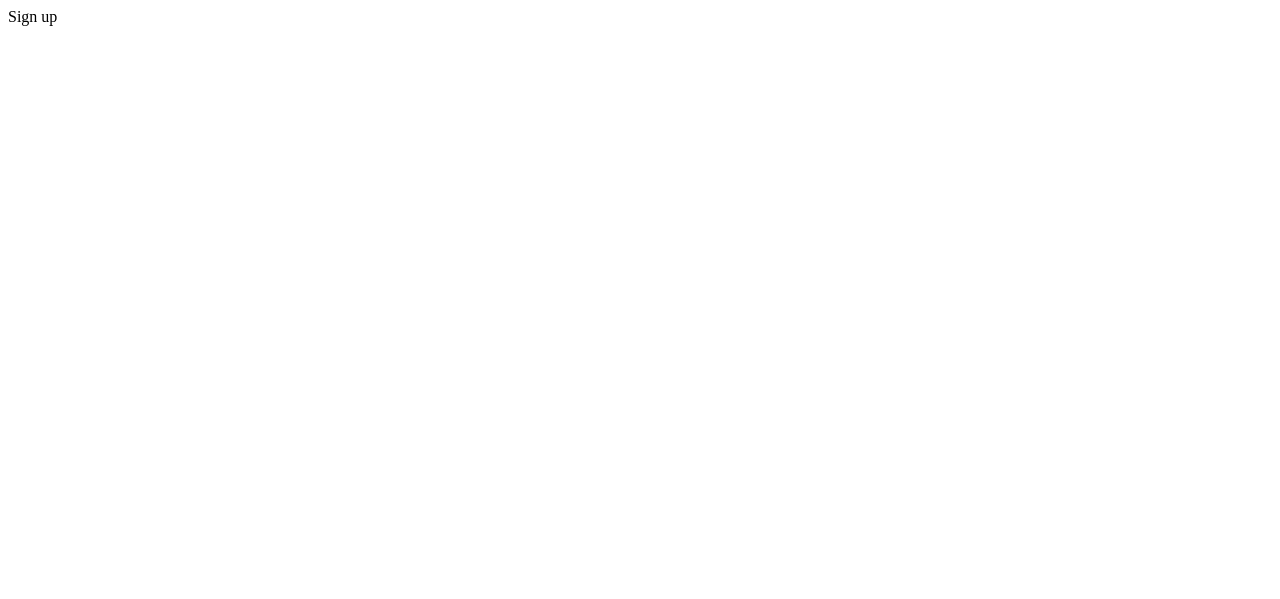
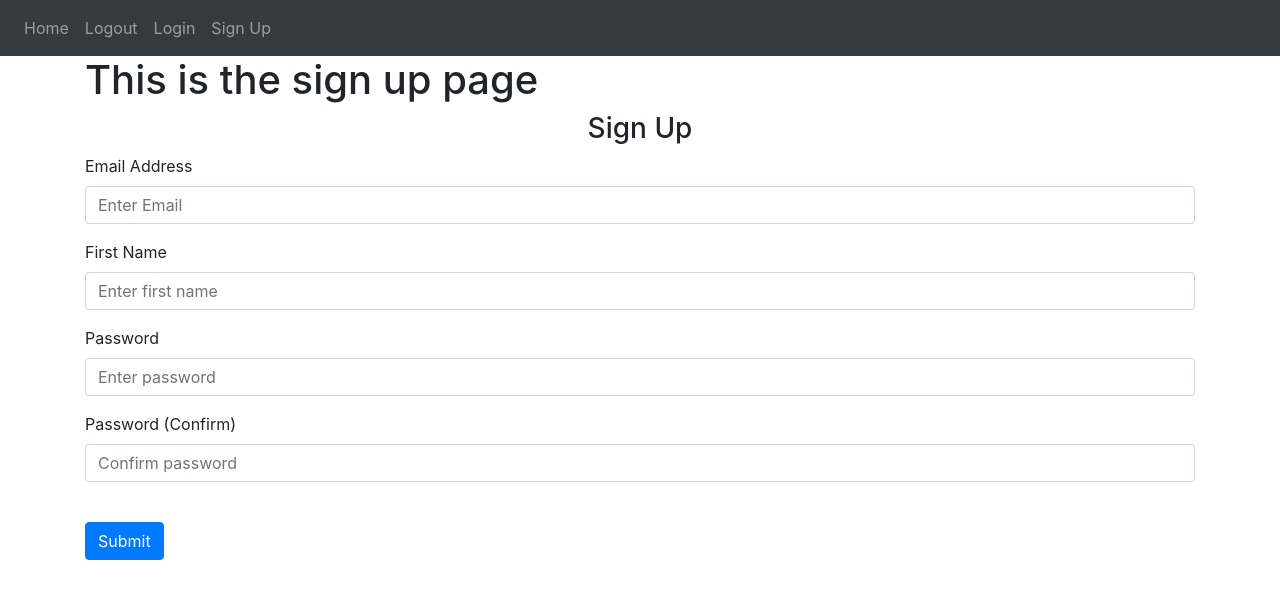
Before and after one commit to LUKEZFLU/LoginSystem-Flask, a Flask app: page /sign-up in a window 1280 px wide. Before the commit the part shown is almost empty. Shown: the top 599 px of the page. Run offline with Flask 3, Linux system fonts and the light colour scheme; some libraries are stand-ins or nearby versions.

Commit message:
Finish login and signup page

```diff
--- a/website/auth.py
+++ b/website/auth.py
@@ -1,10 +1,10 @@
-from flask import Blueprint
+from flask import Blueprint, render_template
 
 auth = Blueprint('auth', __name__)
 
 @auth.route('/login')
 def login():
-    return "<p>Login</p>"
+    return render_template("login.html")
 
 @auth.route('/logout')
 def logout():
@@ -12,4 +12,4 @@ def logout():
 
 @auth.route('/sign-up')
 def sign_up():
-    return "<p>Sign up</p>"
+    return render_template("sign_up.html")
--- a/website/templates/home.html
+++ b/website/templates/home.html
@@ -1,3 +1,3 @@
 {% extends "base.html" %}
-{% block title %}Changed{% endblock %}
+{% block title %}Home{% endblock %}
 {% block content %}<h1>This is the home page</h1>{% endblock %}
--- /dev/null
+++ b/website/templates/sign_up.html
@@ -0,0 +1,26 @@
+{% extends "base.html" %}
+{% block title %}Sign up{% endblock %}
+{% block content %}
+<h1>This is the sign up page</h1>
+<form method="POST">
+    <h3 align="center">Sign Up</h3>
+    <div class="form-group">
+        <label for="email">Email Address</label>
+        <input type="email" class="form-control" id="email" name="email" placeholder="Enter Email" />
+    </div>
+    <div class="form-group">
+        <label for="firstName">First Name</label>
+        <input type="firstName" class="form-control" id="firstName" name="firstName" placeholder="Enter first name" />
+    </div>
+    <div class="form-group">
+        <label for="password1">Password</label>
+        <input type="password" class="form-control" id="password1" name="password1" placeholder="Enter password" />
+    </div>
+    <div class="form-group">
+        <label for="password2">Password (Confirm)</label>
+        <input type="password" class="form-control" id="password2" name="password2" placeholder="Confirm password" />
+    </div>
+    <br />
+    <button type = "submit" class = "btn btn-primary">Submit</button>
+</form>
+{% endblock %}
```
Also changed, not shown: website/templates/login.html (added, +17 -0 lines).
